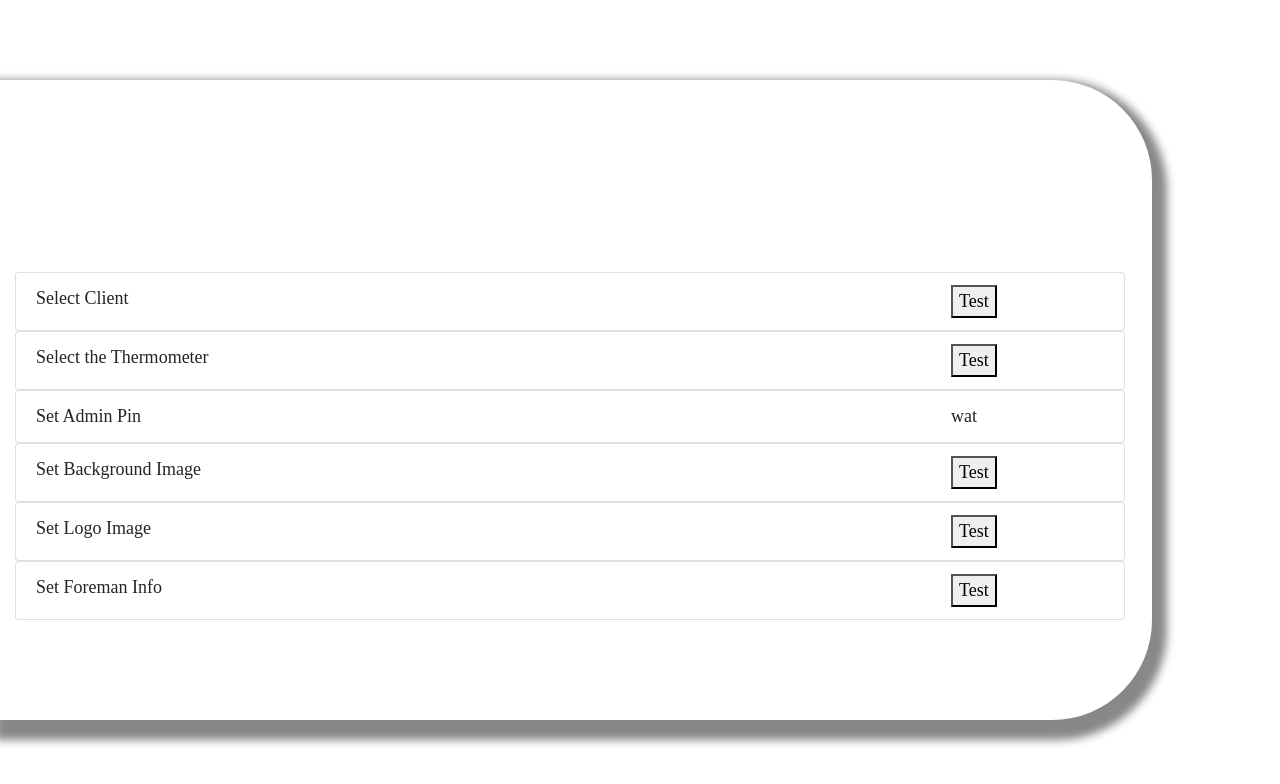
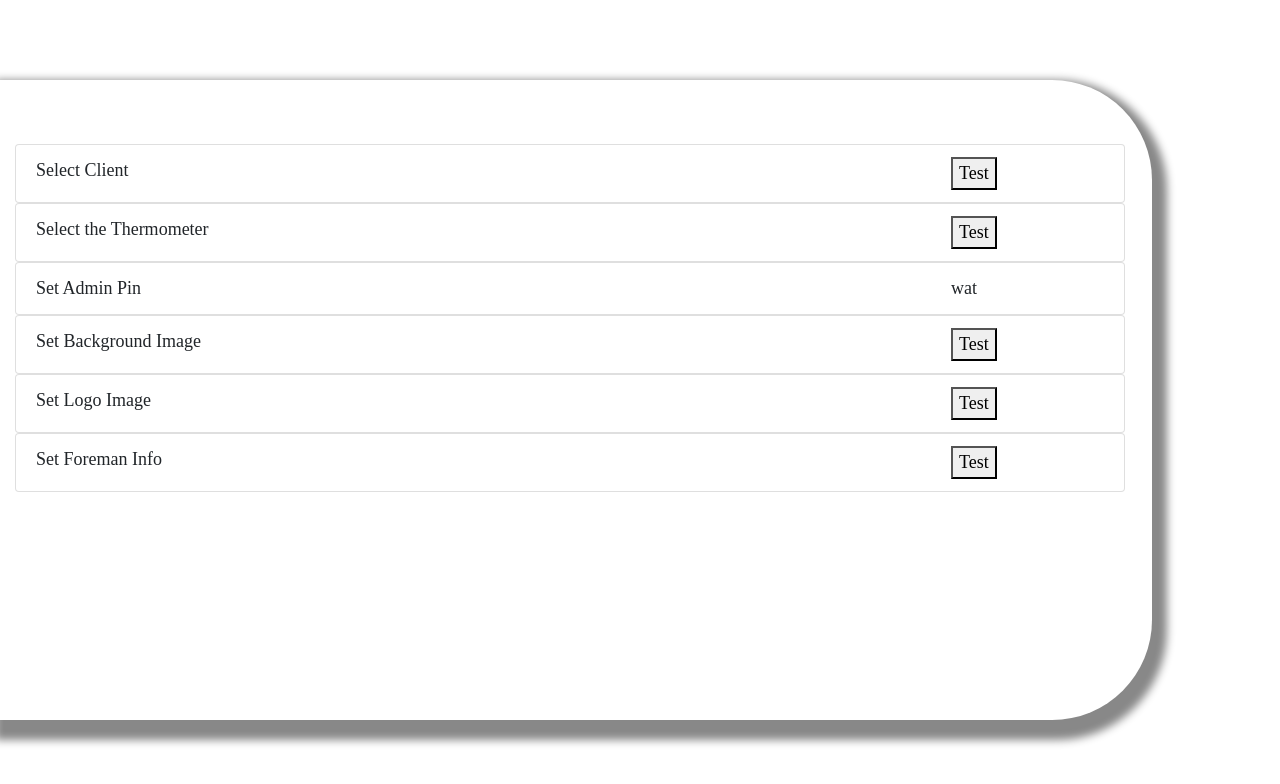
Before and after one commit to Orangewood/lunr-construction, a React (Create React App) app: page /authorize in a window 1280 px wide. Both pictures are taken after a click on the button "Sign In". Shown: the top 784 px of the page. Built offline with nearby package versions, Linux system fonts and the light colour scheme.

Commit message:
Foreman input fields saving to state

```diff
--- a/src/common/components/BackgroundContainer.tsx
+++ b/src/common/components/BackgroundContainer.tsx
@@ -1,4 +1,5 @@
 import React, { ReactNode } from "react";
+import { Container } from "react-bootstrap";
 import "../scss/BackgroundContainer.scss";
 
 interface BackGroundContainerProps {
@@ -21,7 +22,7 @@ export default function BackgroundContainer(
 
   return (
     <>
-      <div className={BackGroundSelection()}> {props.children} </div>
+      <Container fluid className={BackGroundSelection()}> {props.children} </Container>
     </>
   );
 }
--- a/src/kiosk/components/App.tsx
+++ b/src/kiosk/components/App.tsx
@@ -22,6 +22,7 @@ export default function App() {
   return (
     <>
       <AdminMenu />
+      {/* <ClockOut /> */}
     </>
   );
 }
--- a/src/kiosk/scss/Admin.scss
+++ b/src/kiosk/scss/Admin.scss
@@ -1,7 +1,7 @@
 .admin-menu-body{
     text-align: left;
     position: absolute;
-    top: 30%;
+    top: 10%;
     font-family: "Source Serif Pro", serif;
     font-size:  large;
     width: 90vw;
```
